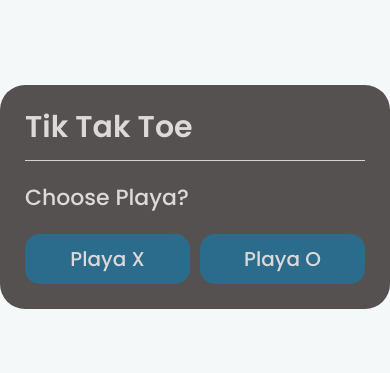
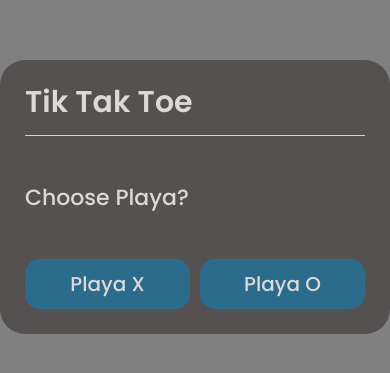
Before and after one commit to kkut94/Tic-Tac-Toe, a plain HTML site: page index.html in a window 390 px wide. Shown: the part 225-598 px from the top of the page. Drawn offline with Linux system fonts and the light colour scheme.

Commit message:
adjustments

```diff
--- a/index.html
+++ b/index.html
@@ -14,8 +14,8 @@
         <!-- SELECT PLAYER BOX -->
         <div class="select-box">
             <header>Tik Tak Toe</header>
-            <div class="content">
-                <div class="title">Choose Playa?</div>
+            <div class="content"><br>
+                <div class="title">Choose Playa?</div><br>
                 <div class="options">
                     <button class="playerX">Playa X</button>
                     <button class="playerO">Playa O</button>
--- a/styles.css
+++ b/styles.css
@@ -23,7 +23,7 @@ body{
   background: #565151;
   padding: 20px 25px 25px;
   border-radius: 25px;
-  max-width: 400px;
+  max-width: 700px;
   width: 100%;
 }
 .select-box.hide{
@@ -204,6 +204,6 @@ body{
 @media screen and (max-width:1000px)
 {
 body{
-  background-color:#f5f8f9;
+  background-color:grey;
      }
 }
```
